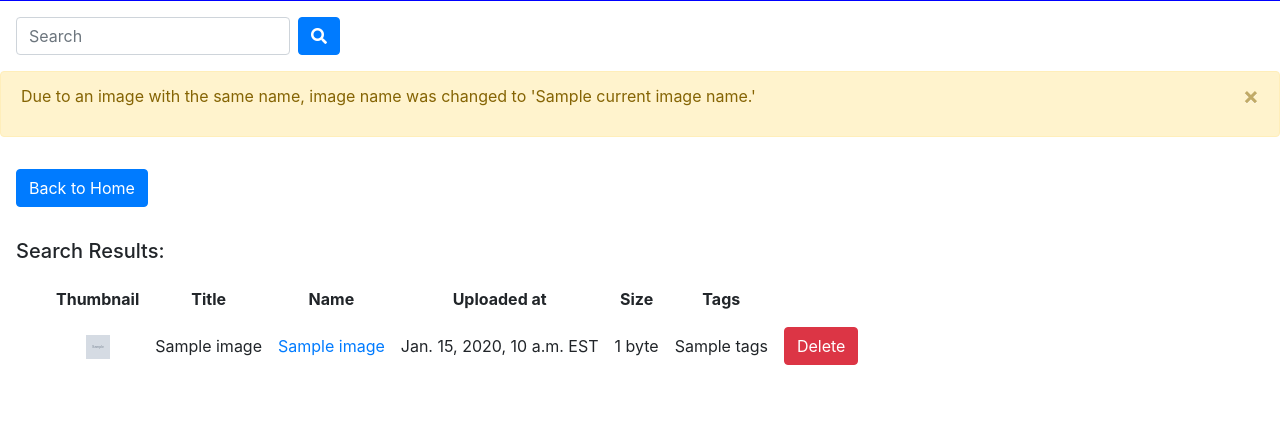
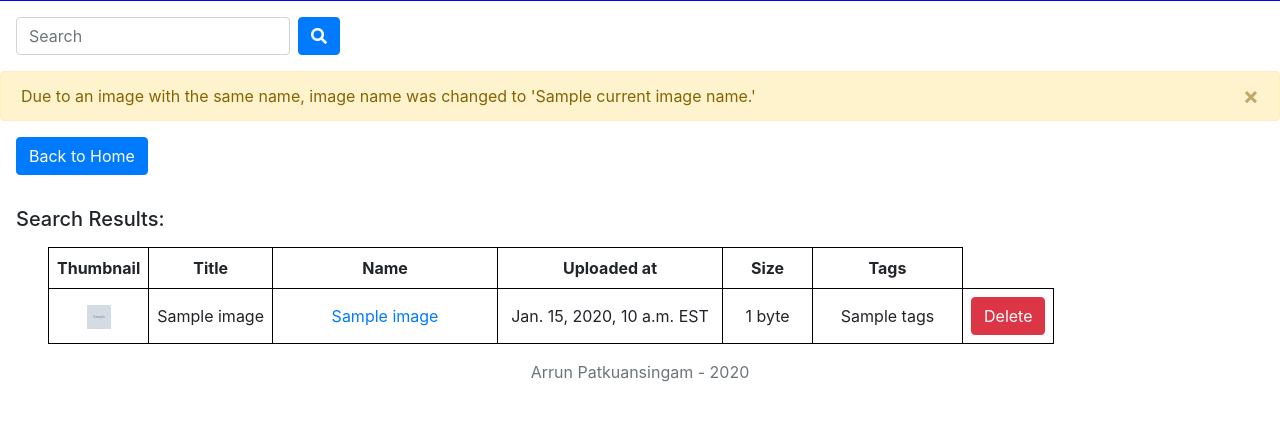
Before and after one commit to arrunp/shopify_image_repo, a Django app: template image_repo/repo/templates/repo/index.html in a window 1280 px wide. Shown: the part 77-498 px from the top of the page. Run offline with Django 3.2, Linux system fonts and the light colour scheme; the template is opened without the code that fills it: most values are stand-ins (such as "Sample title", 1, 10 or a date in 2020); grey boxes marked "Sample" are stand-in pictures; some libraries are stand-ins or nearby versions.

Commit message:
updates to table styling

```diff
--- a/image_repo/repo/templates/repo/base.html
+++ b/image_repo/repo/templates/repo/base.html
@@ -25,6 +25,7 @@
         <p>Arrun Patkuansingam - 2020</p>
     </footer>
     -->
+    <p class="text-muted" style="text-align: center;">Arrun Patkuansingam - 2020</p>
     <script src="https://code.jquery.com/jquery-3.4.1.slim.min.js"
         integrity="sha384-J6qa4849blE2+poT4WnyKhv5vZF5SrPo0iEjwBvKU7imGFAV0wwj1yYfoRSJoZ+n"
         crossorigin="anonymous"></script>
--- a/image_repo/repo/templates/repo/index.html
+++ b/image_repo/repo/templates/repo/index.html
@@ -35,8 +35,10 @@
 
 <!--WARNING FOR IMAGE DUPLICATES-->
 {% if current_image_name != None %}
-<div class="alert alert-warning alert-dismissible fade show" role="alert">
-    <p>Due to an image with the same name, image name was changed to '{{ current_image_name }}.'</p>
+<div class="alert alert-warning alert-dismissible fade show" role="alert"
+    style="margin-top: auto; margin-bottom: auto;">
+    Due to an image with the same name, image name was changed to
+    '{{ current_image_name }}.'
     <button type="button" class="close" data-dismiss="alert" aria-label="Close">
         <span aria-hidden="true">&times;</span>
     </button>
@@ -46,12 +48,12 @@
 <table style="text-align: center;" class="my-3 my-lg-3 mx-5 mx-lg-5">
     <thead>
         <tr>
-            <th class="py-2 px-2">Thumbnail</th>
-            <th class="py-2 px-2">Title</th>
-            <th class="py-2 px-2">Name</th>
-            <th class="py-2 px-2">Uploaded at</th>
-            <th class="py-2 px-2">Size</th>
-            <th class="py-2 px-2">Tags</th>
+            <th class="py-2 px-2" style="border: 1px solid black; min-width: 100px;">Thumbnail</th>
+            <th class="py-2 px-2" style="border: 1px solid black; min-width: 100px;">Title</th>
+            <th class="py-2 px-2" style="border: 1px solid black; min-width: 225px;">Name</th>
+            <th class="py-2 px-2" style="border: 1px solid black; min-width: 225px;">Uploaded at</th>
+            <th class="py-2 px-2" style="border: 1px solid black; min-width: 90px;">Size</th>
+            <th class="py-2 px-2" style="border: 1px solid black; min-width: 150px;">Tags</th>
         </tr>
     </thead>
     <tbody>
@@ -60,15 +62,17 @@
         <a href="{% url 'home' %}"><button class="btn btn-primary my-3 my-lg-3 mx-3 mx-lg-3">Back to Home</button></a>
         <h5 class=" my-3 my-lg-3 mx-3 mx-lg-3">Search Results: </h5>
         {% for image in found_images %}
-        <tr class="my-3 my-lg-3 mx-3 mx-lg-3">
-            <td class="py-2 px-2"><img src="{{ image.image.url }}" style="height: 24px; width: 24px;"></td>
-            <td class="py-2 px-2">{{ image.title }}</td>
-            <td class="py-2 px-2"><a href="{{ image.image.url }}" target="_blank">{{ image.image.name }}</a>
+        <tr class="my-3 my-lg-3 mx-3 mx-lg-3" style="border: 1px solid black;">
+            <td class="py-2 px-2" style="border: 1px solid black;"><img src="{{ image.image.url }}"
+                    style="height: 24px; width: 24px;"></td>
+            <td class="py-2 px-2" style="border: 1px solid black;">{{ image.title }}</td>
+            <td class="py-2 px-2" style="border: 1px solid black;"><a href="{{ image.image.url }}" target="_blank">
+                    {{ image.image.name }}</a>
             </td>
-            <td class="py-2 px-2">{{ image.date }} EST</td>
-            <td class="py-2 px-2">{{ image.image.size|filesizeformat }}</td>
-            <td class="py-2 px-2">{{ image.tags }}</td>
-            <td class="py-2 px-2">
+            <td class="py-2 px-2" style="border: 1px solid black;">{{ image.date }} EST</td>
+            <td class="py-2 px-2" style="border: 1px solid black;">{{ image.image.size|filesizeformat }}</td>
+            <td class="py-2 px-2" style="border: 1px solid black;">{{ image.tags }}</td>
+            <td class="py-2 px-2" style="border: 1px solid black;">
                 <!--IMAGE DELETE-->
                 <form action="{% url 'imageDelete' image.id %}" method="POST">
                     {% csrf_token %}
@@ -80,17 +84,19 @@
         {% endfor %}
         {% else %}
         <!--LIST OF UPLOADED IMAGES-->
-        <h5 class="my-3 my-lg-3 mx-3 mx-lg-3">Uploaded Images:</h5>
+        <h5 class="my-4 my-lg-4 mx-3 mx-lg-3">Uploaded Images:</h5>
         {% for image in images %}
-        <tr class="my-3 my-lg-3 mx-3 mx-lg-3">
-            <td class="py-2 px-2"><img src="{{ image.image.url }}" style="height: 24px; width: 24px;"></td>
-            <td class="py-2 px-2">{{ image.title }}</td>
-            <td class="py-2 px-2"><a href="{{ image.image.url }}" target="_blank">{{ image.image.name }}</a>
+        <tr class="my-3 my-lg-3 mx-3 mx-lg-3" style="border: 1px solid black;">
+            <td class="py-2 px-2" style="border: 1px solid black;"><img src="{{ image.image.url }}"
+                    style="height: 50px; width: 50px;"></td>
+            <td class="py-2 px-2" style="border: 1px solid black;">{{ image.title }}</td>
+            <td class="py-2 px-2" style="border: 1px solid black;"><a href="{{ image.image.url }}" target="_blank">
+                    {{ image.image.name }}</a>
             </td>
-            <td class="py-2 px-2">{{ image.date }} EST</td>
-            <td class="py-2 px-2">{{ image.image.size|filesizeformat }}</td>
-            <td class="py-2 px-2">{{ image.tags }}</td>
-            <td class="py-2 px-2">
+            <td class="py-2 px-2" style="border: 1px solid black;">{{ image.date }} EST</td>
+            <td class="py-2 px-2" style="border: 1px solid black;">{{ image.image.size|filesizeformat }}</td>
+            <td class="py-2 px-2" style="border: 1px solid black;">{{ image.tags }}</td>
+            <td class="py-2 px-2" style="border: 1px solid black;">
                 <!--IMAGE DELETE-->
                 <form action="{% url 'imageDelete' image.id %}" method="POST">
                     {% csrf_token %}
@@ -101,10 +107,11 @@
         </tr>
         {{ image.image.thumbnail }}
         {% empty %}
-        <tr>
-            <td colspan="3">No data.</td>
+        <tr class="my-3 my-lg-3 mx-3 mx-lg-3">
+            <td class="py-2 px-2" colspan="6">No data.</td>
         </tr>
-        <a href="{% url 'home' %}"><button class="btn btn-primary">Click to Refresh</button></a>
+        <a class="my-4 my-lg-4 mx-3 mx-lg-3" href="{% url 'home' %}"><button class="btn btn-primary">Click to
+                Refresh</button></a>
         {% endfor %}
         {% endif %}
 
```
